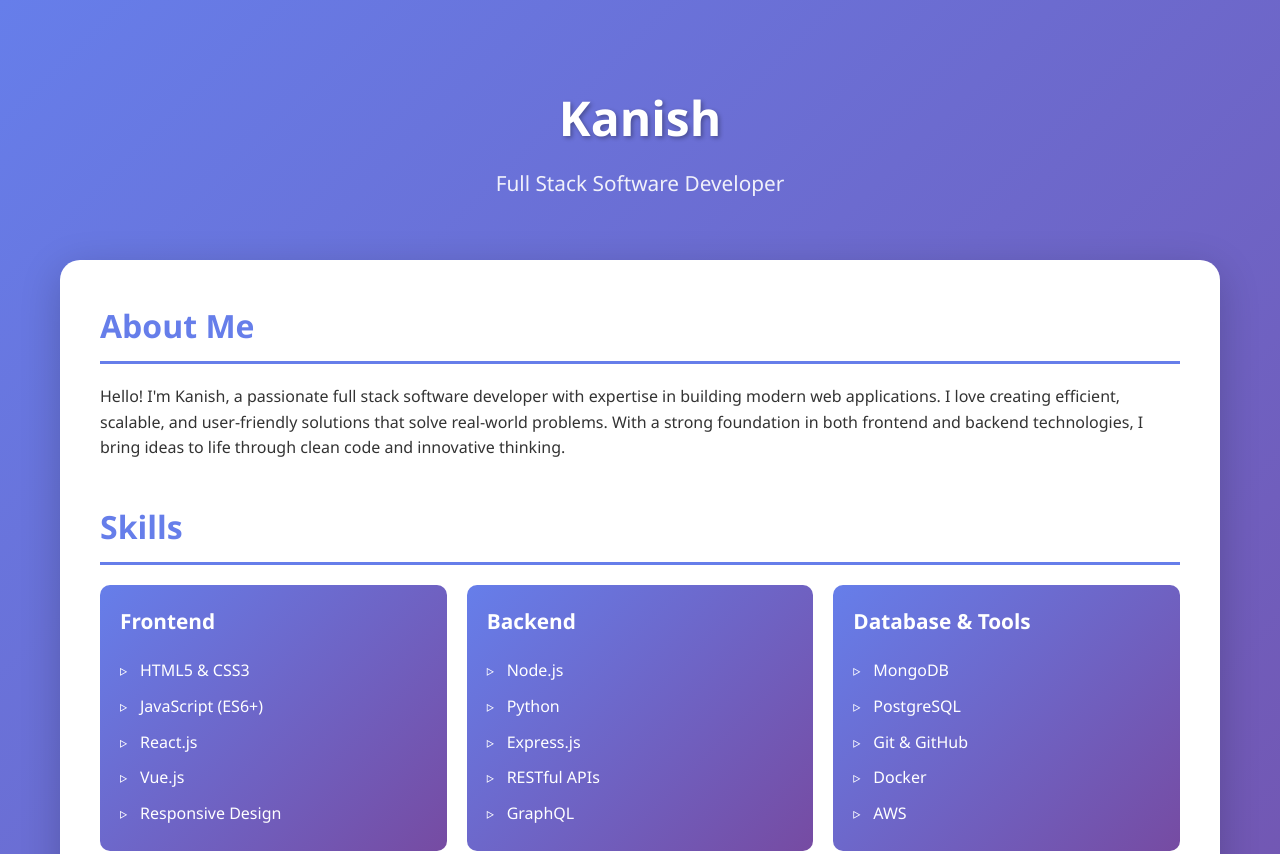
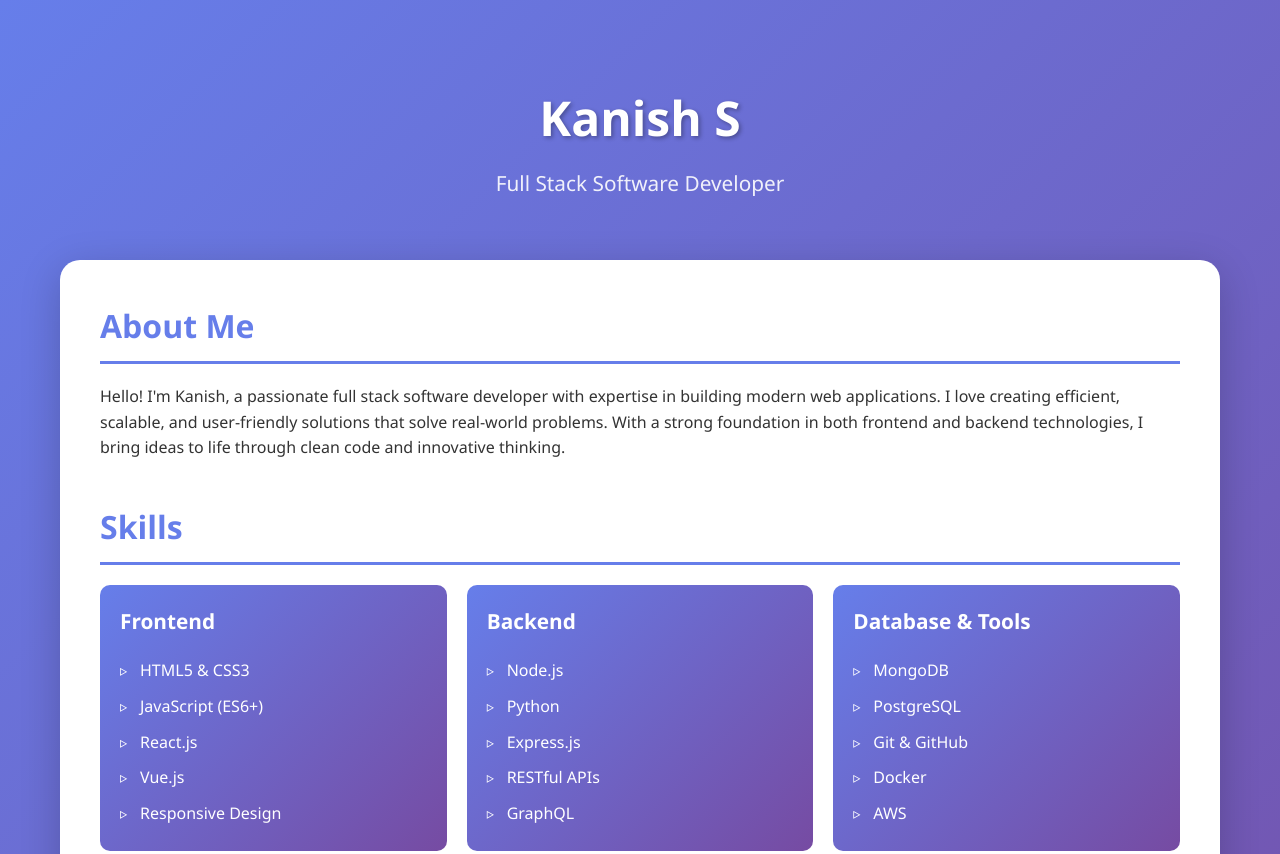
Before and after one commit to 23IT024/devpro2, a plain HTML site: page index.html in a window 1280 px wide. Shown: the top 854 px of the page. Drawn offline with Linux system fonts and the light colour scheme.

Commit message:
Update index.html

```diff
--- a/index.html
+++ b/index.html
@@ -185,7 +185,7 @@
 <body>
     <div class="container">
         <header>
-            <h1>Kanish</h1>
+            <h1>Kanish S</h1>
             <p>Full Stack Software Developer</p>
         </header>
 
```
